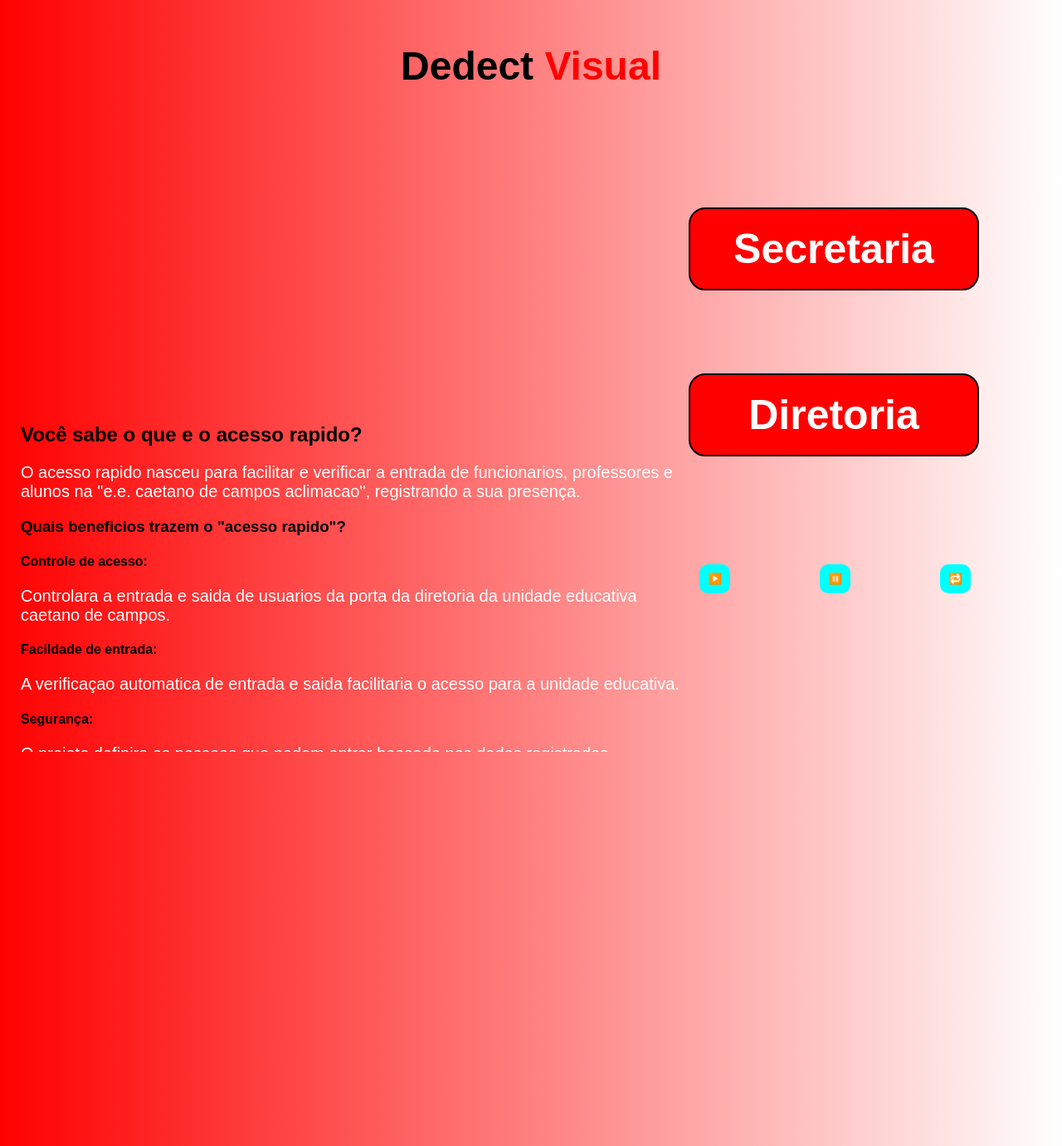
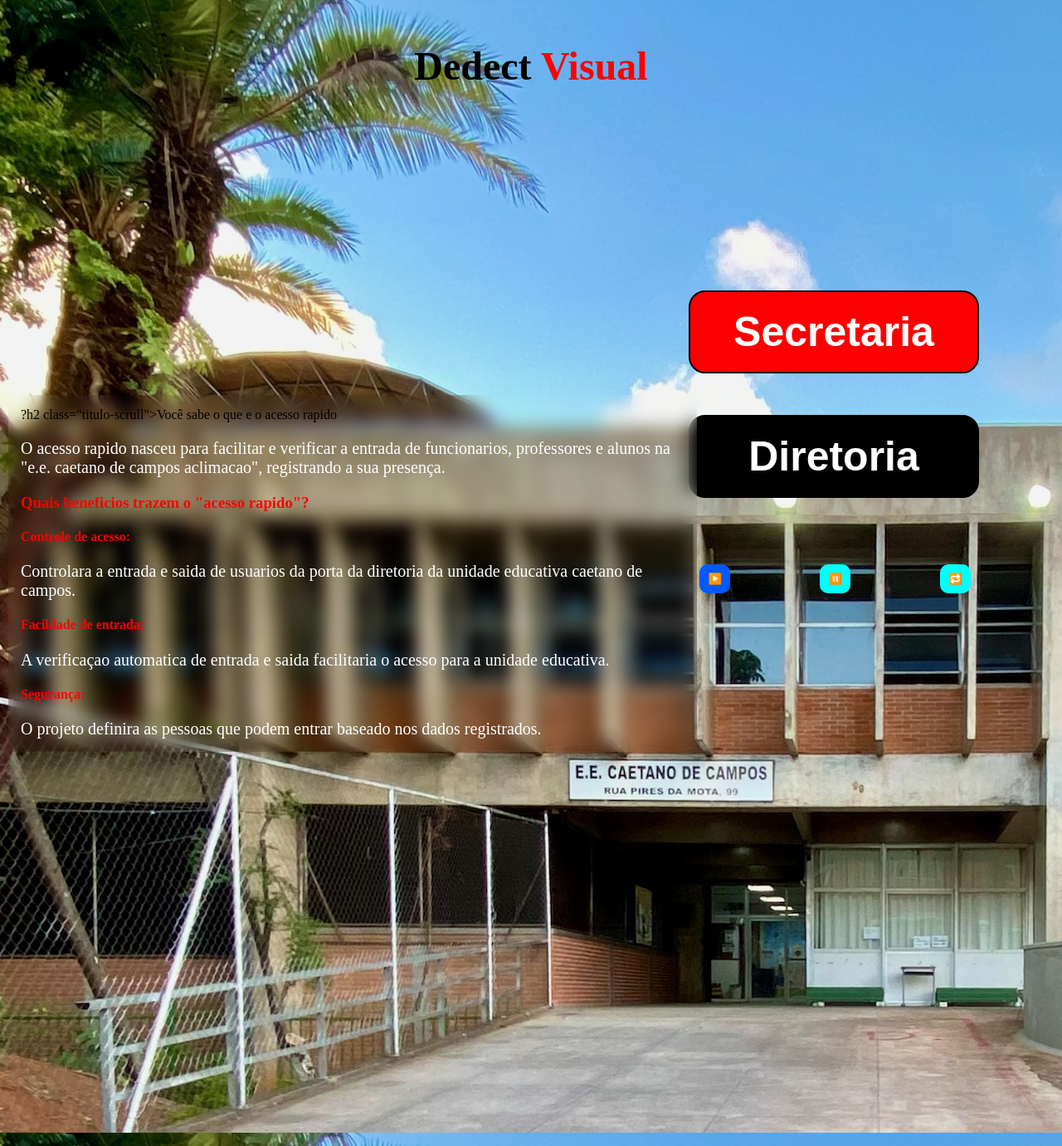
Before and after one commit to lian590/deted_visual, a Flask app: template templates/display.html in a window 1280 px wide. Shown: the whole page at 83% size. Run offline with Flask 3, Linux system fonts and the light colour scheme; the template is opened without the code that fills it, so the values that code supplies are empty.

Commit message:
Implementaçao de novo fundo
foi feita muitas mudanças de fundo e no scrull para ficar mais bonito

```diff
--- a/static/display.css
+++ b/static/display.css
@@ -1,19 +1,23 @@
-/* styles.css */
+html {
+    background-image: url(caetano\ png.png);
+}
+
+
+
+
+
+
+/* modifiaçao do texto scrull*/
+
 body {
     margin: 0;
     display: flex;
     align-items: center;
     justify-content: center;
     height: 100vh;
-    background: linear-gradient(to right, rgb(255, 0, 0), rgb(255, 255, 255));
-    font-family: Arial, sans-serif;
-}
-
-.container {
-    text-align: center;
-}
 
 
+}
 /* MODIFICAÇAO DO TITULO CAETANO DE CAMPOS*/
 
 
@@ -37,7 +41,7 @@ h1 span {
 
 .Secret {
     position: absolute;
-    top: 250px;
+    top: 350px;
     right: 100px;
     width: 350px;
     height: 100px;
@@ -49,7 +53,7 @@ h1 span {
     text-decoration: none;
     text-decoration: none;
     color: white;
-    background-color: red;
+    background-color: rgb(252, 0, 0);
     border: 2px solid rgb(0, 0, 0);
     border-radius: 20px;
     box-shadow: 5px, 5px 0px #000;
@@ -70,7 +74,7 @@ h1 span {
 
 .Direct {
     position: absolute;
-    top: 450px;
+    top: 500px;
     right: 100px;
     width: 350px;
     height: 100px;
@@ -82,17 +86,17 @@ h1 span {
     text-decoration: none;
     text-decoration: none;
     color: white;
-    background-color: red;
+    background-color: rgb(0, 0, 0);
     border: 2px solid rgb(0, 0, 0);
     border-radius: 20px;
     box-shadow: 5px, 5px 0px #000;
     transition: all 0.3s ease;
 }
 .Direct:hover {
-    background-color: whitesmoke;
-    color: red;
-    border: 2px solid red;
-    box-shadow: 5px 5px 0px red;
+    background-color: rgb(255, 255, 255);
+    color: rgb(0, 0, 0);
+    border: 2px solid rgb(0, 0, 0);
+    box-shadow: 5px 5px 0px rgb(0, 0, 0);
 }
 .Direct:active {
     background-color: yellow;
@@ -103,12 +107,16 @@ h1 span {
 
 /* modificaçao do texto com scrull*/
 
+.titulo-scrull {
+    color: rgb(255, 0, 0);
+}
 
 .text {
     width: 800px;
     height: 400px;
     padding: 15px;
     background-color: none;
+    backdrop-filter: blur(10px);
     overflow: auto;
     position: absolute;
     left: 10px;
@@ -139,7 +147,7 @@ h1 span {
     right: 400px;
     top: 680px;
     padding: 10px;
-    background-color: cyan;
+    background-color: rgb(0, 89, 255);
     border-radius: 10px;
     border: none;
 
--- a/templates/display.html
+++ b/templates/display.html
@@ -7,7 +7,7 @@
     <link rel="stylesheet" href="/static/display.css">
 </head>
 <body>
-    <div class="container">
+<div class="titulo">
     <h1>Dedect <span>Visual</span></h1>
 </div>
 
@@ -37,24 +37,24 @@
 </div>
 <div class="text" > <!--scroll-->
     <div class="texte"><!--texto-->
-            <h2>Você sabe o que e o acesso rapido? </h2>
+            h2 class="titulo-scrull">Você sabe o que e o acesso rapido? </h2>
         <p>O acesso rapido nasceu para facilitar e verificar a entrada de funcionarios, professores e alunos na "e.e. caetano de campos aclimacao", registrando a sua presença.</p>
 
-            <h3>Quais beneficios trazem o "acesso rapido"? </h3>
+        <h3 class="titulo-scrull">Quais beneficios trazem o "acesso rapido"? </h3>
 
-            <h4> Controle de acesso: </h4>
+        <h4 class="titulo-scrull"> Controle de acesso: </h4>
         <p>Controlara a entrada e saida de usuarios da porta da diretoria da unidade educativa caetano de campos.</p>
 
-            <h4> Facildade de entrada:</h4>
+        <h4 class="titulo-scrull"> Facildade de entrada:</h4>
         <p>A verificaçao automatica de entrada e saida facilitaria o acesso para a unidade educativa.</p>
 
-            <h4> Segurança: </h4>
+        <h4 class="titulo-scrull"> Segurança: </h4>
         <p>O projeto definira as pessoas que podem entrar baseado nos dados registrados.</p>
 
-            <h4> Controle de presença:</h4>
+        <h4 class="titulo-scrull"> Controle de presença:</h4>
         <p>Devido a automatizaçao de entrada se o usuario e un funcionario a unidade educativo for entrar apos a verificaçao, a presença dela sera registrada.</p>
 
-            <h3>Funcionamento da aplicação:</h3>
+        <h3 class="titulo-scrull">Funcionamento da aplicação:</h3>
 
             <p> Reconhecimento facial: com base na foto registrada no banco de dados, o <a href="https://www.significados.com.br/software/">software</a> ira comparar semelhanças a imagem mostrada na camera em tempo real.</p>
 
```
Lines whose indentation alone changed are shown as unchanged.
